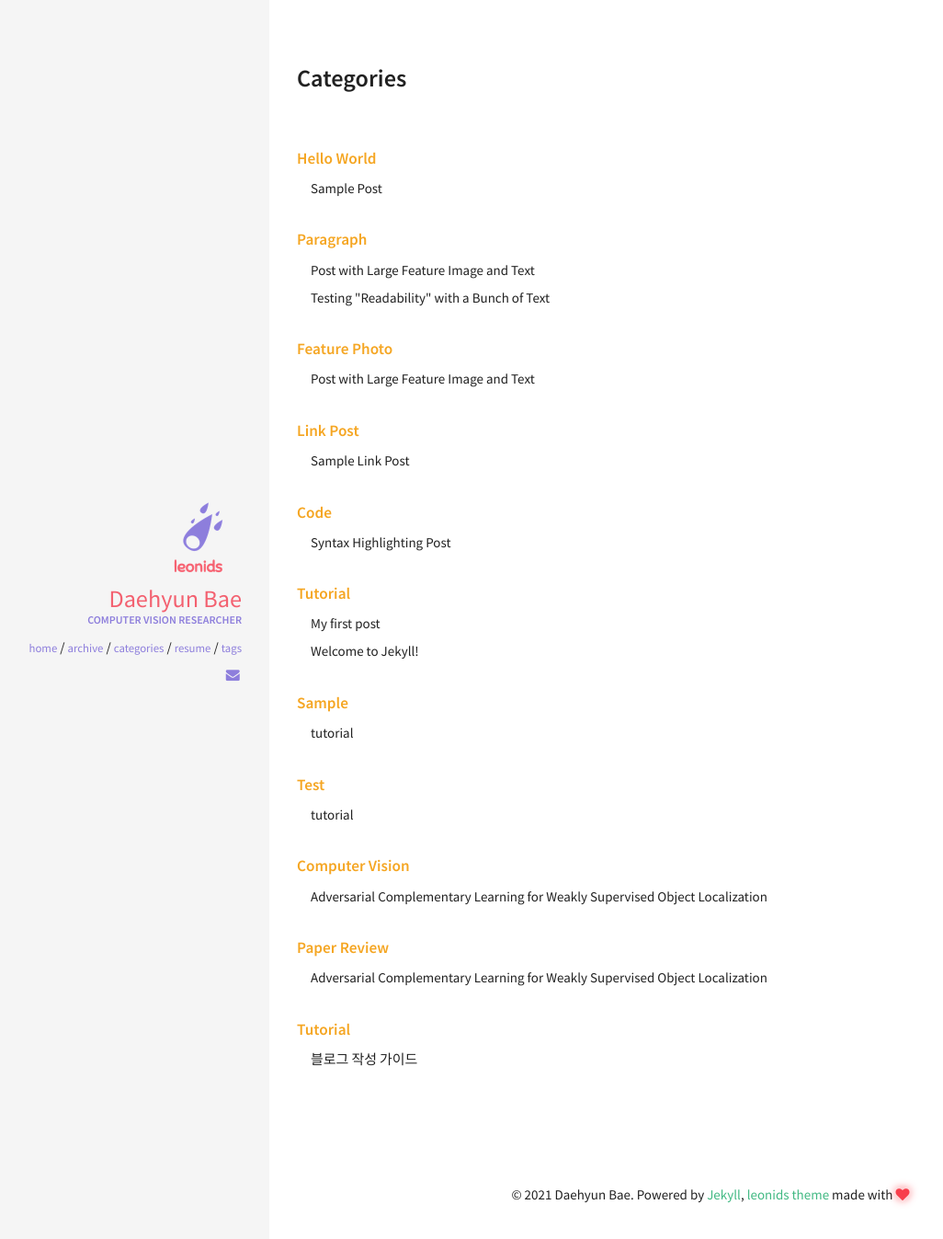
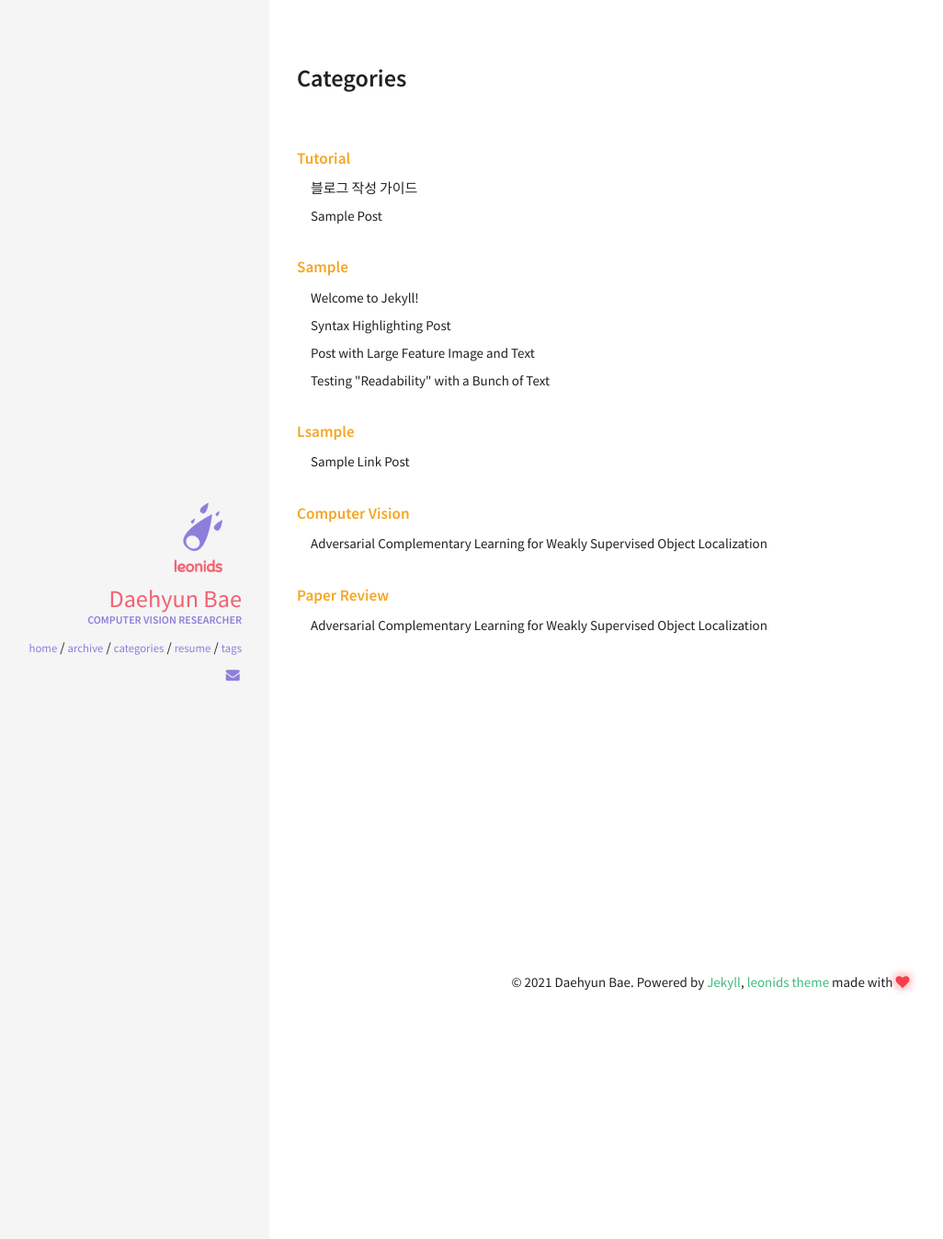
Before and after one commit to Daehyun-Bae/Daehyun-Bae.github.io, a Jekyll site: the page built from categories/index.html, in a window 1280 px wide. Shown: the top 1347 px of the page at 92% size, without its empty margins (27-1053 px from the left). Built offline with Jekyll 4.4.1, drawn with Linux system fonts in a browser that asks for light colours.

Commit message:
Remove posts

```diff
--- a/_posts/2011-03-10-sample-post.md
+++ b/_posts/2011-03-10-sample-post.md
@@ -2,7 +2,7 @@
 layout: post
 title: Sample Post
 excerpt: "Just about everything you'll need to style in the theme: headings, paragraphs, blockquotes, tables, code blocks, and more."
-categories: [hello world]
+categories: [Tutorial]
 comments: true
 image:
   feature: https://images.unsplash.com/photo-1440635592348-167b1b30296f?crop=entropy&dpr=2&fit=crop&fm=jpg&h=475&ixjsv=2.1.0&ixlib=rb-0.3.5&q=50&w=1250
--- a/_posts/2012-05-22-readability-post.md
+++ b/_posts/2012-05-22-readability-post.md
@@ -2,7 +2,7 @@
 layout: post
 title: "Testing \"Readability\" with a Bunch of Text"
 excerpt: "A ton of text to test readability."
-categories: [paragraph]
+categories: [sample]
 comments: true
 ---
 
--- a/_posts/2013-05-23-readability-feature-post.md
+++ b/_posts/2013-05-23-readability-feature-post.md
@@ -2,7 +2,7 @@
 layout: post
 title: "Post with Large Feature Image and Text"
 excerpt: "Custom written post descriptions are the way to go... if you're not lazy."
-categories: [paragraph, feature photo]
+categories: [sample]
 comments: true
 image:
   feature: https://images.unsplash.com/photo-1444703686981-a3abbc4d4fe3?crop=entropy&dpr=2&fit=crop&fm=jpg&h=475&ixjsv=2.1.0&ixlib=rb-0.3.5&q=50&w=1250
--- a/_posts/2013-08-12-sample-link-post.md
+++ b/_posts/2013-08-12-sample-link-post.md
@@ -2,7 +2,7 @@
 layout: post
 title: "Sample Link Post"
 excerpt: "Try click on the link icon."
-categories: [link post]
+categories: [lsample]
 link: http://renyuanz.github.io
 share: true
 ---
--- a/_posts/2013-08-16-code-highlighting-post.md
+++ b/_posts/2013-08-16-code-highlighting-post.md
@@ -2,7 +2,7 @@
 layout: post
 title: Syntax Highlighting Post
 excerpt: "Demo post displaying the various ways of highlighting code in Markdown."
-categories: [code]
+categories: [sample]
 modified: 2014-09-14
 comments: true
 ---
--- a/_posts/2015-08-18-welcome-to-jekyll.md
+++ b/_posts/2015-08-18-welcome-to-jekyll.md
@@ -2,7 +2,7 @@
 layout: post
 title:  "Welcome to Jekyll!"
 date:   2015-08-18 15:07:19
-categories: [tutorial]
+categories: [sample]
 comments: true
 ---
 You’ll find this post in your `_posts` directory. Go ahead and edit it and re-build the site to see your changes. You can rebuild the site in many different ways, but the most common way is to run `jekyll serve`, which launches a web server and auto-regenerates your site when a file is updated.
```
Also changed, not shown: _posts/2019-06-30-My-first-post.md (deleted, +0 -9 lines), _posts/2019-07-15-Typora-test.md (deleted, +0 -39 lines), _posts/2020-06-03-Github.io-Posting-Test.md (deleted, +0 -35 lines).
